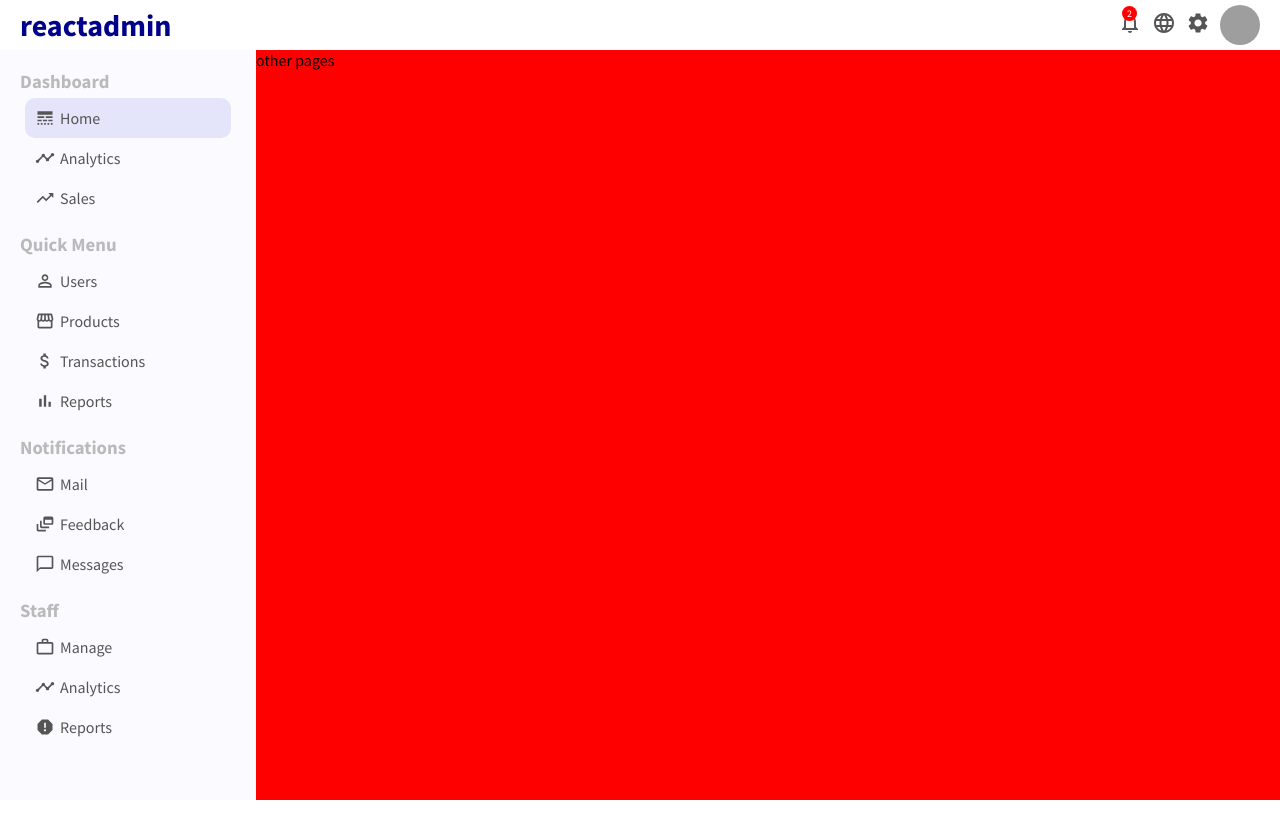
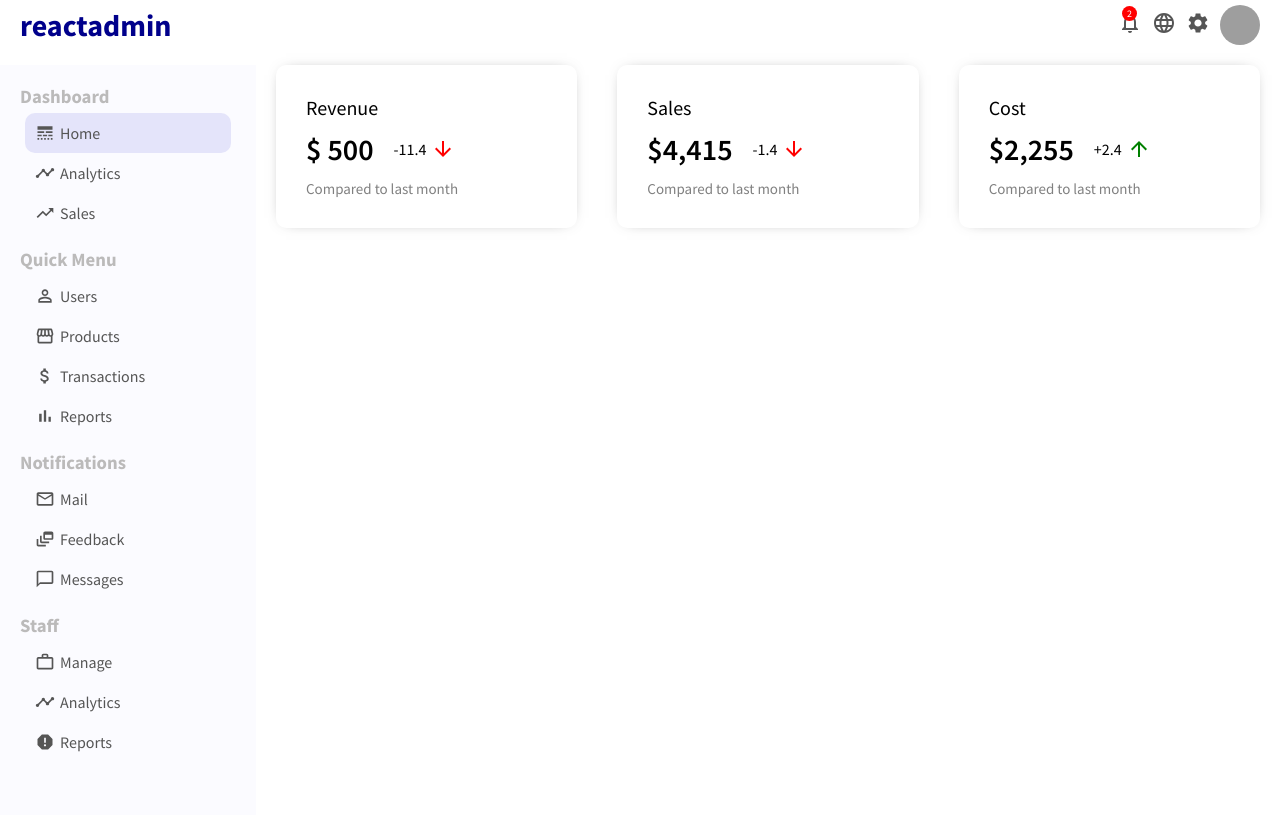
Before and after one commit to kumarrohan2804/admin_dashboard, a React (Create React App) app: page / in a window 1280 px wide. Built offline with nearby package versions, Linux system fonts and the light colour scheme; grey boxes are pictures that could not be loaded.

Commit message:
featured info section completed

```diff
--- a/src/App.js
+++ b/src/App.js
@@ -2,6 +2,7 @@
 import Sidebar from './Components/Sidebar/Sidebar';
 import TopBar from './Components/TopBar/TopBar';
 import "./app.css";
+import Home from './Pages/Home/Home';
 
 function App() {
   return (
@@ -9,7 +10,7 @@
       <TopBar />
       <div className="container">
         <Sidebar />
-        <div className="others">other pages</div>
+        <Home />
       </div>
     </div>
   );
--- /dev/null
+++ b/src/Components/FeaturedInfo/FeaturedInfo.jsx
@@ -0,0 +1,37 @@
+import React from 'react';
+import {ArrowDownward, ArrowUpward} from "@material-ui/icons"
+import "./featuredinfo.css";
+
+const FeaturedInfo = () => {
+    return (
+        <div className="featured">
+            <div className="featuredItem">
+                <span className="featuredTitle">Revenue</span>
+                <div className="featuredMoneyContainer">
+                    <span className="featuredMoney">$ 500</span>
+                    <span className="featuredMoneyRate">-11.4 <ArrowDownward className="featuredIcon negative" /> </span>
+                </div>
+                <span className="featuredSub">Compared to last month</span>
+            </div>
+            <div className="featuredItem">
+                <span className="featuredTitle">Sales</span>
+                <div className="featuredMoneyContainer">
+                    <span className="featuredMoney">$4,415</span>
+                    <span className="featuredMoneyRate">-1.4 <ArrowDownward className="featuredIcon negative" /> </span>
+                </div>
+                <span className="featuredSub">Compared to last month</span>
+            </div>
+            <div className="featuredItem">
+                <span className="featuredTitle">Cost</span>
+                <div className="featuredMoneyContainer">
+                    <span className="featuredMoney">$2,255</span>
+                    <span className="featuredMoneyRate">+2.4 <ArrowUpward className="featuredIcon positive" /> </span>
+                </div>
+                <span className="featuredSub">Compared to last month</span>
+            </div>
+
+        </div>
+    )
+}
+
+export default FeaturedInfo
--- /dev/null
+++ b/src/Components/FeaturedInfo/featuredinfo.css
@@ -0,0 +1,46 @@
+.featured {
+  width: 100%;
+  display: flex;
+  justify-content: space-between;
+}
+
+.featuredItem {
+  flex: 1;
+  margin: 0px 20px;
+  padding: 30px;
+  border-radius: 10px;
+  cursor: pointer;
+  -webkit-box-shadow: 0px 0px 15px -10px rgba(0, 0, 0, 0.75);
+  box-shadow: 0px 0px 15px -10px rgba(0, 0, 0, 0.75);
+}
+.featuredTitle {
+  font-size: 20px;
+}
+.featuredMoneyContainer {
+  margin: 10px 0px;
+  display: flex;
+  align-items: center;
+}
+.featuredMoney {
+  font-size: 30px;
+  font-weight: 600;
+}
+.featuredMoneyRate {
+  display: flex;
+  align-items: center;
+  margin-left: 20px;
+}
+.featuredIcon {
+  font-size: 14px;
+  margin-left: 5px;
+}
+.featuredIcon.positive {
+  color: green;
+}
+.featuredIcon.negative {
+  color: red;
+}
+.featuredSub {
+  font-size: 15px;
+  color: gray;
+}
--- /dev/null
+++ b/src/Pages/Home/Home.jsx
@@ -0,0 +1,13 @@
+import React from 'react';
+import FeaturedInfo from '../../Components/FeaturedInfo/FeaturedInfo';
+import "./home.css";
+
+const Home = () => {
+    return (
+        <div className="home">
+            <FeaturedInfo />
+        </div>
+    )
+}
+
+export default Home
--- /dev/null
+++ b/src/Pages/Home/home.css
@@ -0,0 +1,3 @@
+.home {
+  flex: 4;
+}
--- a/src/app.css
+++ b/src/app.css
@@ -1,5 +1,6 @@
 .container {
   display: flex;
+  margin-top: 15px;
 }
 
 .others {
```
